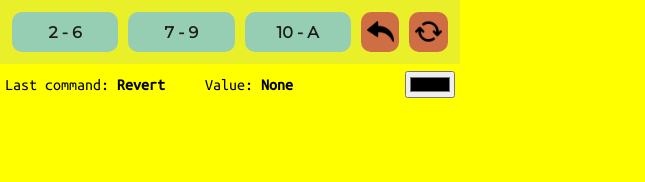
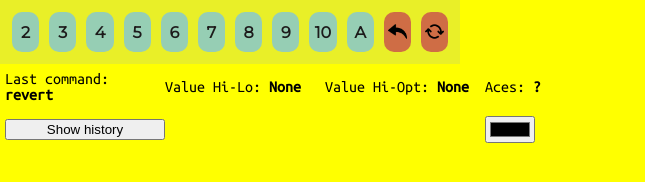
Before and after one commit to Eol1881/my-first-electron-app, an Electron app: page index.html in a window 460 px wide. Both pictures are taken after a click on the button 380 px from the left and 32 px from the top of the page. Shown: the whole page, 645 px wide, since content can reach past the window. Drawn offline with Linux system fonts and the light colour scheme; no server answers.

Commit message:
feat: add new btns, add history, add aces counter, add hi-opt counter

```diff
--- a/index.html
+++ b/index.html
@@ -8,16 +8,28 @@
   <body class="body">
     <section class="btns">
       <div class="btns-wrapper">
-        <button class="ext__btn ext__btn--stand" onclick="sendRequest(1)">2 - 6</button>
-        <button class="ext__btn ext__btn--hit" onclick="sendRequest(0)">7 - 9</button>
-        <button class="ext__btn ext__btn--split" onclick="sendRequest(-1)">10 - A</button>
-        <button class="ext__btn ext__btn--undo" onclick="sendRequest('revert')"><span class="ext__btn--content ext__btn--content--undo"></span></button>
-        <button class="ext__btn ext__btn--reset" onclick="sendRequest('reset')"><span class="ext__btn--content ext__btn--content--reset"></span></button>
+        <button class="ext__btn ext__btn--2" onclick="sendRequest(event, 2)">2</button>
+        <button class="ext__btn ext__btn--3" onclick="sendRequest(event, 3)">3</button>
+        <button class="ext__btn ext__btn--4" onclick="sendRequest(event, 4)">4</button>
+        <button class="ext__btn ext__btn--5" onclick="sendRequest(event, 5)">5</button>
+        <button class="ext__btn ext__btn--6" onclick="sendRequest(event, 6)">6</button>
+        <button class="ext__btn ext__btn--7" onclick="sendRequest(event, 7)">7</button>
+        <button class="ext__btn ext__btn--8" onclick="sendRequest(event, 8)">8</button>
+        <button class="ext__btn ext__btn--9" onclick="sendRequest(event, 9)">9</button>
+        <button class="ext__btn ext__btn--10" onclick="sendRequest(event, 10)">10</button>
+        <button class="ext__btn ext__btn--11" onclick="sendRequest(event, 11)">A</button>
+
+        <button class="ext__btn ext__btn--undo" onclick="sendRequest(event, 'revert')"><span class="ext__btn--content ext__btn--content--undo"></span></button>
+        <button class="ext__btn ext__btn--reset" onclick="sendRequest(event, 'reset')"><span class="ext__btn--content ext__btn--content--reset"></span></button>
       </div>
     </section>
     <section class="footer">
       <p class="last-command-label">Last command: <span class="last-command-text">None</span></p>
-      <p class="current-value-label">Value: <span class="current-value-text">None</span></p>
+      <p class="current-value-label">Value Hi-Lo: <span class="current-value-text" id="value-1">None</span></p>
+      <p class="current-value-label">Value Hi-Opt: <span class="current-value-text" id="value-2">None</span></p>
+      <p class="aces-label">Aces: <span class="aces-text">?</span></p>
+      <button class="history-btn">Show history</button>
+      <div class="history hidden"></div>
       <input class="color-picker" type="color">
     </section>
 
@@ -27,7 +39,17 @@
       const body = document.querySelector(".body");
       const colorPicker = document.querySelector('.color-picker');
       const lastCommand = document.querySelector(".last-command-text");
-      const currValue = document.querySelector(".current-value-text");
+      const currValue1 = document.querySelector("#value-1");
+      const currValue2 = document.querySelector("#value-2");
+      const history = document.querySelector(".history");
+      const historyBtn = document.querySelector(".history-btn");
+      const acesCounter = document.querySelector(".aces-text");
+      let acesCount = 0;
+      let historyArr = [];
+
+      historyBtn.addEventListener('click', () => {
+        history.classList.toggle('hidden');
+      })
 
       class Request {
         constructor(code) {
@@ -35,15 +57,6 @@
           this.defaultUrl = 'http://localhost:8080/';
           this.url;
           switch (code) {
-            case -1:
-              this.method = 'PUT';
-              break;
-            case 0:
-              this.method = 'PUT';
-              break;
-            case 1:
-              this.method = 'PUT';
-              break;
             case 'revert':
               this.method = 'PATCH'
               break;
@@ -51,7 +64,7 @@
               this.method = 'DELETE'
               break;
             default:
-              throw new Error('Wrong request code recieved')
+              this.method = 'PUT';
               break;
           }
           if (typeof this.code === 'number') {
@@ -66,31 +79,42 @@
             method: this.method
           })
           .then(response => response.text())
-          .then(data => currValue.textContent = parseFloat(data).toFixed(3))
+          .then(data => {
+            const dataArr = JSON.parse(data);
+            currValue1.textContent = parseFloat(dataArr[0]).toFixed(3);
+            currValue2.textContent = parseFloat(dataArr[1]).toFixed(3);
+          })
           .catch(error => console.error(error));
         }
       }
 
-      function sendRequest(code) {
-        switch (code) {
-          case 1:
-            lastCommand.textContent = '2 - 6';
-            break;
-          case 0:
-            lastCommand.textContent = '7 - 9';
-            break;
-          case -1:
-            lastCommand.textContent = '10 - A';
-            break;
-          case 'revert':
-            lastCommand.textContent = 'Revert';
-            break;
-          case 'reset':
-            lastCommand.textContent = 'Reset';
-            break;
-          default:
-            lastCommand.textContent = 'Something went wrong...';
-            break;
+      function sendRequest(event, code) {
+        const targetBtn = event.currentTarget;
+        targetBtn.classList.add('bg-color-anim');
+        setTimeout(() => { targetBtn.classList.remove('bg-color-anim'); }, 800);
+
+        lastCommand.textContent = code === 11 ? 'A' : code;
+        if (code !== 'revert') {
+          if (historyArr.length > 18) historyArr.shift();
+          historyArr.push(code);
+          const historyStr = historyArr.map(Number).reverse().join(' ');
+          history.textContent = historyStr.replace(/NaN/g, "⎌").replace(/11/g, "A");
+        }
+
+        if (code === 'reset') {
+          acesCount = 0;
+          acesCounter.textContent = acesCount;
+        } else if (code === 11) {
+          acesCount += 1;
+          acesCounter.textContent = acesCount;
+        } else if (code === 'revert') {
+          if (historyArr[historyArr.length - 1] === 11) {
+            acesCount -= 1;
+            acesCounter.textContent = acesCount;
+          }
+          historyArr.pop();
+          const historyStr = historyArr.map(Number).reverse().join(' ');
+          history.textContent = historyStr.replace(/NaN/g, "⎌").replace(/11/g, "A");
         }
 
         new Request(code).send();
--- a/package.json
+++ b/package.json
@@ -16,6 +16,7 @@
     "electron-packager": "^17.1.1"
   },
   "dependencies": {
-    "electron-store": "^8.1.0"
+    "electron-store": "^8.1.0",
+    "electron-packager": "^17.1.1"
   }
 }
--- a/style.css
+++ b/style.css
@@ -19,14 +19,26 @@
 .body {
   background-color: yellow;
   margin: 0;
+  overflow: hidden;
+}
+
+.hidden {
+  visibility: hidden;
+  opacity: 0;
 }
 
 .footer {
   margin-top: 7px;
   padding: 0 5px;
-  display: flex;
+
+  display: grid;
+  grid-template-columns: 1fr 1fr 1fr 60px;
+  grid-template-rows: repeat(2, 1fr);
+  row-gap: 10px;
+
+  /*display: flex;
   align-items: center;
-  justify-content: space-between;
+  justify-content: space-between; */
   align-items: center;
 }
 
@@ -35,7 +47,8 @@
 }
 
 .last-command-label,
-.current-value-label {
+.current-value-label,
+.aces-label {
   font-family: UbuntuMono-Regular, sans-serif;
   margin: 0;
   user-select: none;
@@ -43,7 +56,8 @@
 }
 
 .last-command-text,
-.current-value-text {
+.current-value-text,
+.aces-text {
   font-family: UbuntuMono-Regular, sans-serif;
   user-select: none;
   white-space: nowrap;
@@ -65,7 +79,8 @@
   border-radius: 10px;
   border: none;
 
-  width: 110px;
+  width: 100%;
+  max-width: 60px;
   height: 40px;
 
   padding: 0;
@@ -80,7 +95,7 @@
   background-color: rgb(150, 206, 180);
   border-color: rgb(150, 206, 180);
 
-  transition: transform 200ms ease, background-color 200ms ease;
+  transition: transform 200ms ease, background-color 400ms ease;
 }
 
 .ext__btn:hover {
@@ -107,14 +122,8 @@
 
 /*~~~~~~~~~~~~~~~~~~~~~ Undo button */
 .ext__btn--undo {
-  width: 40px;
-  background-color: rgba(202, 77, 77, 0.8);
-  font-size: 1.5rem;
-  transition: transform 600ms ease;
-}
-
-.ext__btn--undo {
-  width: 40px;
+  width: 100%;
+  max-width: 40px;
   background-color: rgba(202, 77, 77, 0.8);
   font-size: 1.5rem;
   transition: transform 600ms ease;
@@ -126,7 +135,8 @@
 
 /*~~~~~~~~~~~~~~~~~~~~~ Reset button */
 .ext__btn--reset {
-  width: 40px;
+  width: 100%;
+  max-width: 40px;
   background-color: rgba(202, 77, 77, 0.8);
   font-size: 1.5rem;
   transition: transform 600ms ease;
@@ -143,3 +153,29 @@
 .ext__btn--content--reset {
   background-image: url('reset.png');
 }
+
+/*~~~~~~~~~~~~~~~~~~~~~ History */
+.history {
+  margin: 0 10px;
+  padding: 0 5px;
+  height: 100%;
+  border-radius: 10px;
+  transition: all 500ms ease;
+  background-color: rgba(0, 0, 0, 0.4);
+  grid-column: 2 / span 2;
+
+  font-family: Motserrat, sans-serif;
+  display: flex;
+  align-items: center;
+}
+
+/*~~~~~~~~~~~~~~~~~~~~~ Animations */
+.bg-color-anim {
+  background-color: rgba(156, 180, 50, 0.9);
+  font-size: 700;
+}
+
+.bg-color-anim:hover {
+  background-color: rgba(156, 180, 50, 0.9);
+  font-size: 700;
+}
```
Also changed, not shown: main.js (+4 -4 lines).
